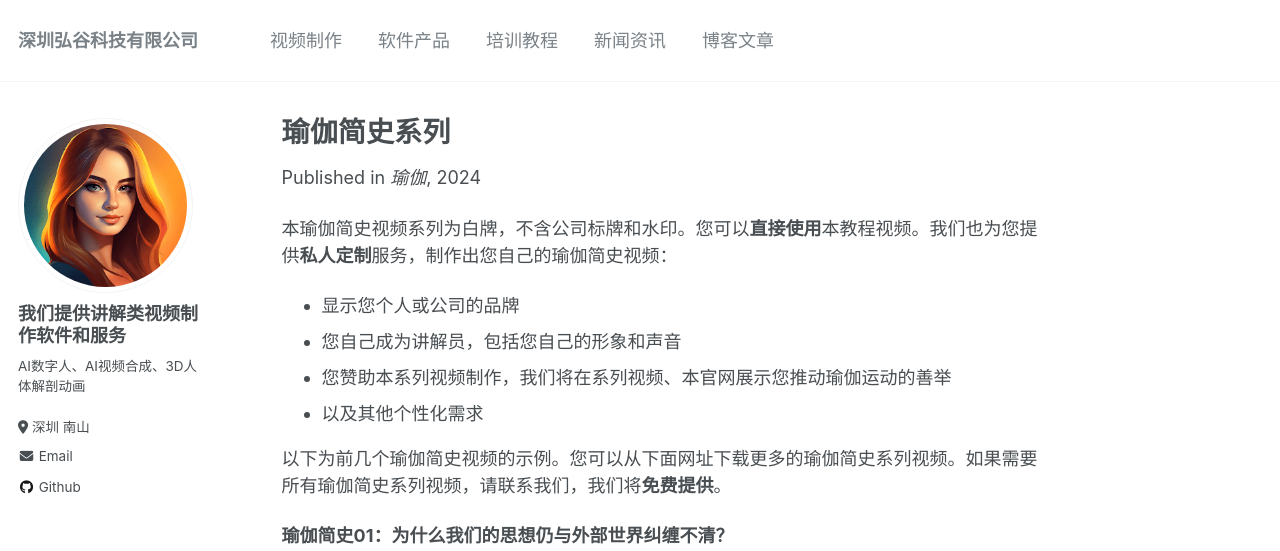
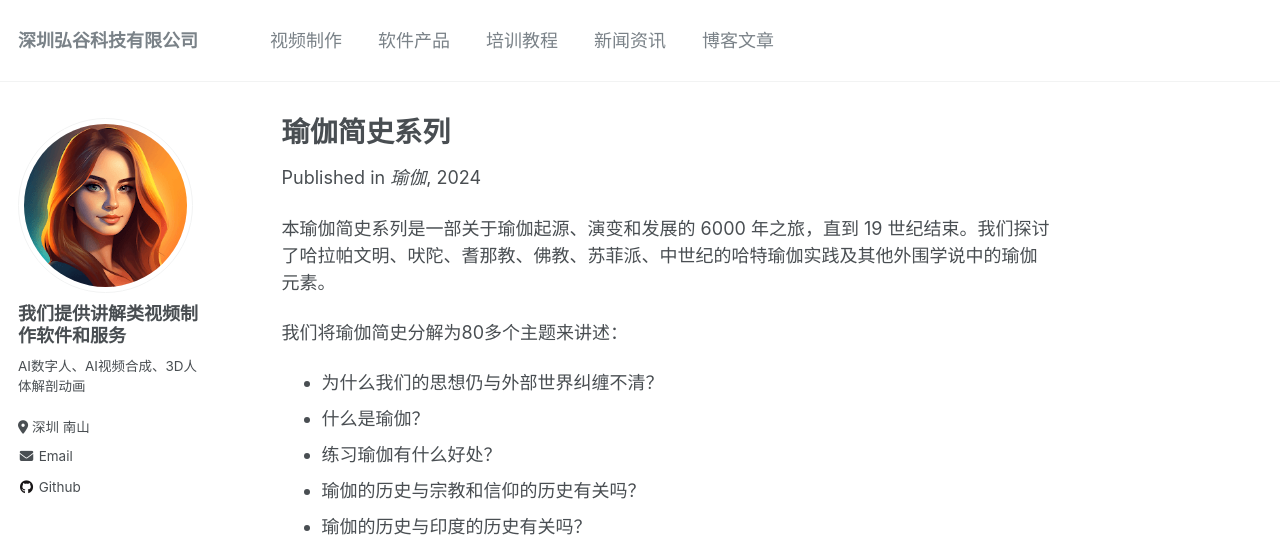
Before and after one commit to bloomv/bloomv, a Jekyll site: the page built from _publications/瑜伽简史系列.html, in a window 1280 px wide and 1400 px high. Shown: the top 551 px of the window. Built offline with Jekyll 4.4.1, drawn with Linux system fonts in a browser that asks for light colours; some of the changed text lies outside the part shown.

Commit message:
Update 瑜伽简史系列.html

```diff
--- a/_publications/瑜伽简史系列.html
+++ b/_publications/瑜伽简史系列.html
@@ -2,12 +2,40 @@
 title: "瑜伽简史系列"
 collection: publications
 permalink: /publication/瑜伽简史系列
-excerpt: '本瑜伽姿势教程系列包含从基础到高级的瑜伽姿势，融合职业老师演示和3D人体解剖动画。'
+excerpt: '本瑜伽简史系列是一部关于瑜伽起源、演变和发展的 6000 年之旅，直到 19 世纪结束。我们探讨了哈拉帕文明、吠陀、耆那教、佛教、苏菲派、中世纪的哈特瑜伽实践及其他外围学说中的瑜伽元素。'
 date: 2024-02-21
 venue: '瑜伽'
 paperurl: 'https://bloomv.github.io/bloomv/files/瑜伽简史系列.rar'
 citation: '弘谷科技制作 (2024) &quot;瑜伽简史系列&quot; <strong><i>瑜伽</i></strong>。<br/>下载网址：<br/>'
 ---
+
+<p>本瑜伽简史系列是一部关于瑜伽起源、演变和发展的 6000 年之旅，直到 19 世纪结束。我们探讨了哈拉帕文明、吠陀、耆那教、佛教、苏菲派、中世纪的哈特瑜伽实践及其他外围学说中的瑜伽元素。</p>
+<p>我们将瑜伽简史分解为80多个主题来讲述：</p>
+<ul>
+  <li>为什么我们的思想仍与外部世界纠缠不清？</li>
+  <li>什么是瑜伽？</li>
+  <li>练习瑜伽有什么好处？</li>
+  <li>瑜伽的历史与宗教和信仰的历史有关吗？</li>
+  <li>瑜伽的历史与印度的历史有关吗？</li>
+  <li>圣人帕坦伽利是谁？</li>
+  <li>圣人帕坦伽利是否生活在希腊入侵吉多的时期？</li>
+  <li>帕坦伽利是如何编纂《瑜伽经》的？</li>
+  <li>瑜伽是专注于 "七觉 "的过程吗？古印度人是通过瑜伽获得知识的吗？</li>
+  <li>瑜伽能消除痛苦吗？ 谁能达到三摩地？</li>
+  <li>什么是瑜伽的八肢？</li>
+  <li>瑜伽理论本质上是无神论吗？</li>
+  <li>什么是体位法和呼吸法？</li>
+  <li>瑜伽的内在旅程何时开始？</li>
+  <li>什么是三摩地？</li>
+  <li>哈拉帕封印与帕舒帕蒂和《梨俱吠陀》有关吗？</li>
+  <li>哈拉帕社会是母系社会吗？</li>
+  <li>桑基雅哲学与瑜伽有什么关系？</li>
+  <li>什么是 Sattva、Tamas 和 Raja？</li>
+  <li>维克里提是普拉克里提的转变吗？</li>
+  <li>Samkhya 和瑜伽是哈拉帕文明不可分割的一部分吗？</li>
+  <li>民主原则源自瑜伽吗？</li>
+  <li>...</li>
+</ul>
 
 <p>本瑜伽简史视频系列为白牌，不含公司标牌和水印。您可以<strong>直接使用</strong>本教程视频。我们也为您提供<strong>私人定制</strong>服务，制作出您自己的瑜伽简史视频：</p>
 
```
